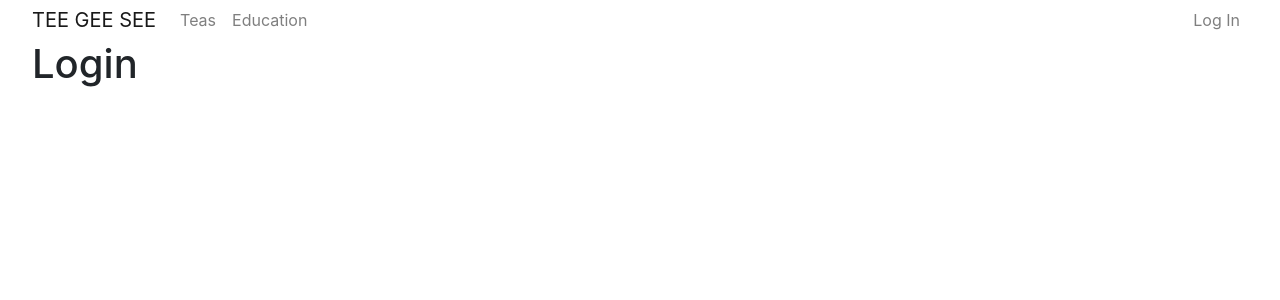
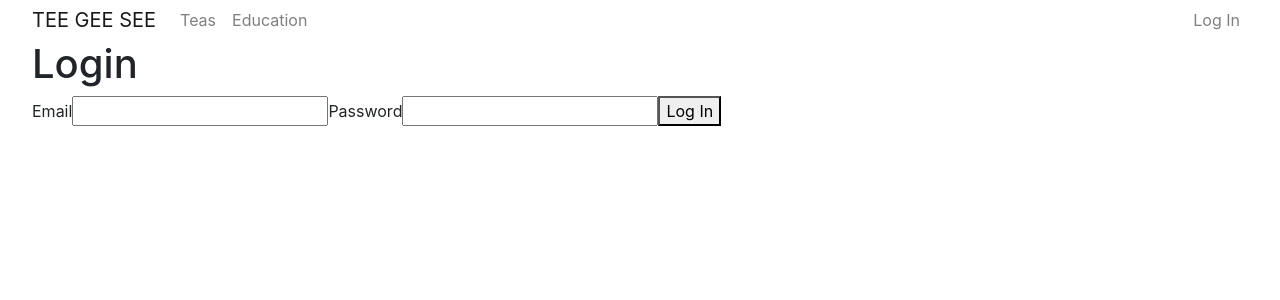
Before and after one commit to yongsannnn/TGC-react, a React (Create React App) app in the folder tgc-react/: page /login in a window 1280 px wide. Shown: the top 300 px of the page. Built offline with nearby package versions, Linux system fonts and the light colour scheme.

Commit message:
Created LoginContext to do conditional rendering

```diff
--- a/tgc-react/src/App.js
+++ b/tgc-react/src/App.js
@@ -1,14 +1,32 @@
 import "bootstrap/dist/css/bootstrap.min.css"
 import { BrowserRouter as Router, Switch, Route, Link } from "react-router-dom";
-import React from "react"
+import React, { useState } from "react"
 import Login from "./pages/Login"
 import Education from "./pages/Education";
 import Product from "./pages/Product";
 import Landing from "./pages/Landing";
+import LoginContext from "./LoginContext";
 // import ProductContext from "./ProductContext"
+// import {useHistory} from "react-router-dom"
 
 
 function App() {
+    // const history = useHistory();
+    const [loggedIn, setLoggedIn] = useState(false)
+
+    const context = {
+        checkLogin: () => {
+            return loggedIn
+        },
+
+        changeLogin: () => {
+            if (loggedIn === false) {
+                setLoggedIn(true)
+            } else {
+                setLoggedIn(false)
+            }
+        }
+    }
     return (
         <React.Fragment>
             <Router>
@@ -18,7 +36,7 @@ function App() {
                     </Link>
                     <button className="navbar-toggler" type="button" data-toggle="collapse" data-target="#navbarNavAltMarkup"
                         aria-controls="navbarNavAltMarkup" aria-expanded="false" aria-label="Toggle navigation">
-                        <span class="navbar-toggler-icon"></span>
+                        <span className="navbar-toggler-icon"></span>
                     </button>
                     <div className="collapse navbar-collapse" id="navbarNavAltMarkup">
                         <div className="navbar-nav">
@@ -26,24 +44,31 @@ function App() {
                             <Link className="nav-item nav-link" to="/education">Education</Link>
                         </div>
                         <div className="navbar-nav ml-auto">
-                            <Link className="nav-item nav-link ml-auto" to="/login">Log In</Link>
+                            <Link className="nav-item nav-link ml-auto" style={{
+                                display: loggedIn === false ? "block" : "none"
+                            }} to="/login">Log In</Link>
+                            <Link className="nav-item nav-link ml-auto" style={{
+                                display: loggedIn === true ? "block" : "none"
+                            }} to="/">Log Out</Link>
                         </div>
                     </div>
                 </nav>
-                <section style={{padding: "0rem 2rem"}}>
+                <section style={{ padding: "0rem 2rem" }}>
                     <Switch>
                         <Route exact path="/">
-                            <Landing/>
+                            <Landing />
                         </Route>
                         <Route exact path="/products">
-                            <Product/>
+                            <Product />
                         </Route>
                         <Route exact path="/education">
-                            <Education/>
+                            <Education />
                         </Route>
-                        <Route exact path="/login">
-                            <Login/>
-                        </Route>
+                        <LoginContext.Provider value={context}>
+                            <Route exact path="/login">
+                                <Login />
+                            </Route>
+                        </LoginContext.Provider>
                     </Switch>
                 </section>
             </Router>
--- /dev/null
+++ b/tgc-react/src/LoginComponent.js
@@ -0,0 +1,37 @@
+import React, {useContext} from "react"
+import { useState } from "react"
+import axios from "axios"
+import config from "./config"
+import {useHistory} from "react-router-dom"
+import LoginContext from "./LoginContext"
+const baseUrl = config.baseUrl
+
+export default function LoginComponent() {
+    const history = useHistory();
+    const [email, setEmail] = useState("")
+    const [password, setPassword] = useState("")
+    let context = useContext(LoginContext)
+
+
+    return (
+        <React.Fragment>
+            <label>Email</label>
+            <input type="text" name="email" value={email} onChange={(e) => setEmail(e.target.value)}></input>
+            <label>Password</label>
+            <input type="password" name="password" value={password} onChange={(e) => setPassword(e.target.value)}></input>
+            <button onClick={
+                async () => {
+                    const response = await axios.post(baseUrl + "/api/users/login", {
+                        "email": email,
+                        "password": password
+                    })
+                    localStorage.setItem("accessToken", response.data.accessToken)
+                    localStorage.setItem("refreshToken", response.data.refreshToken)
+                    console.log(localStorage)
+                    context.changeLogin()
+                    history.push("/")
+                }
+            }>Log In</button>
+        </React.Fragment>
+    );
+}
--- /dev/null
+++ b/tgc-react/src/LoginContext.js
@@ -0,0 +1,5 @@
+import {createContext} from 'react'
+
+const LoginContext = createContext();
+
+export default LoginContext;
--- a/tgc-react/src/ProductContext.js
+++ /dev/null
@@ -1,5 +0,0 @@
-import {createContext} from 'react'
-
-const ProductContext = createContext();
-
-export default ProductContext;
--- a/tgc-react/src/pages/Login.js
+++ b/tgc-react/src/pages/Login.js
@@ -1,9 +1,11 @@
 import React from "react";
+import LoginComponent from "../LoginComponent";
 
 export default function Login() {
-  return (
-    <React.Fragment>
-      <h1>Login</h1>
-    </React.Fragment>
-  );
+    return (
+        <React.Fragment>
+            <h1>Login</h1>
+            <LoginComponent />
+        </React.Fragment>
+    );
 }
```
Also changed, not shown: tgc-react/src/pages/Product.js (+6 -6 lines).
